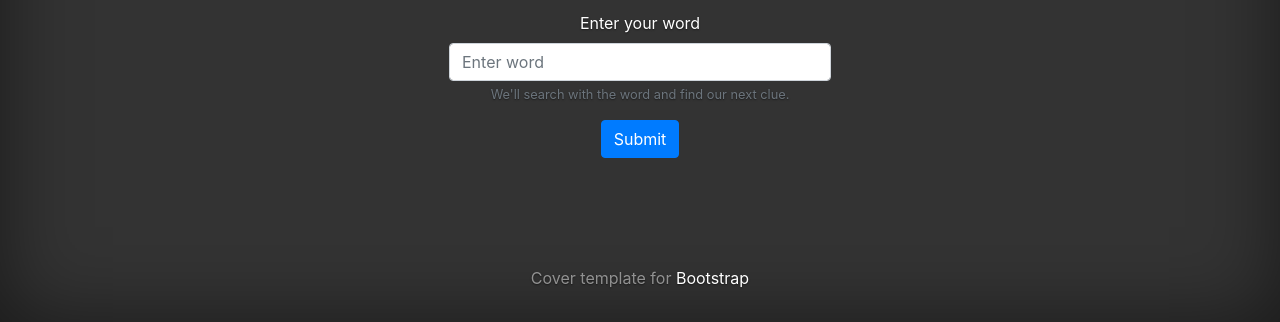
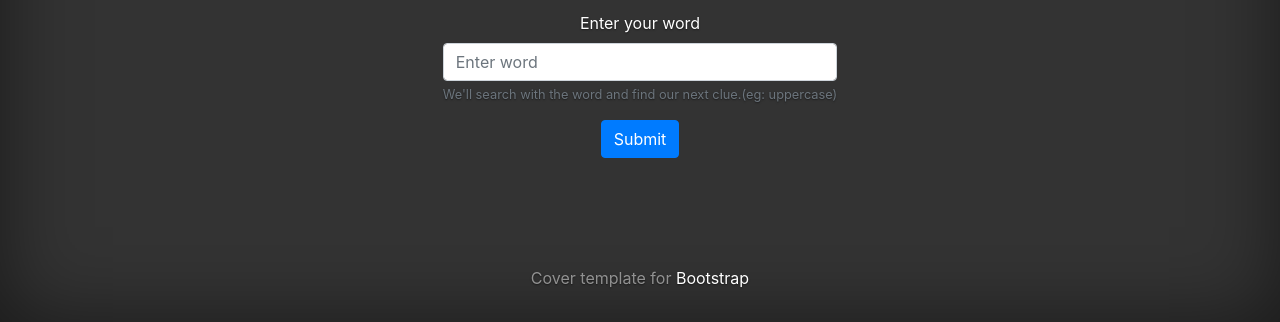
Before and after one commit to sumeshkp18/giga, a plain HTML site: page index.html in a window 1280 px wide. Shown: the part 478-800 px from the top of the page. Drawn offline with nearby package versions, Linux system fonts and the light colour scheme.

Commit message:
eg in description

```diff
--- a/index.html
+++ b/index.html
@@ -61,7 +61,7 @@
         <div class="form-group">
           <label for="exampleInputEmail1">Enter your word</label>
           <input type="text" class="form-control" id="word" aria-describedby="emailHelp" placeholder="Enter word">
-          <small id="emailHelp" class="form-text text-muted">We'll search with the word and find our next clue.</small>
+          <small id="emailHelp" class="form-text text-muted">We'll search with the word and find our next clue.(eg: uppercase)</small>
         </div>
         <button type="submit" class="btn btn-primary">Submit</button>
       </form>
```
